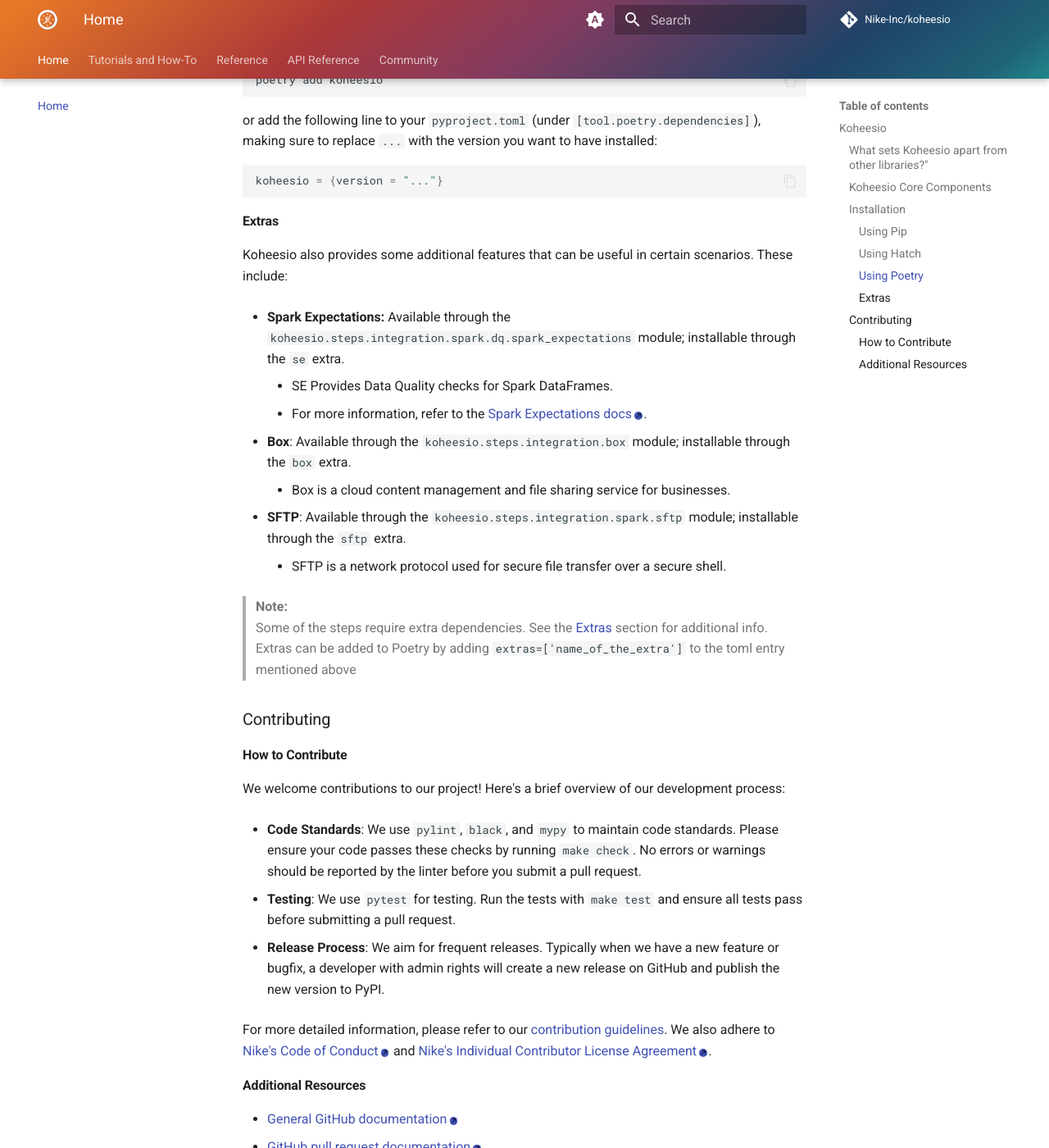
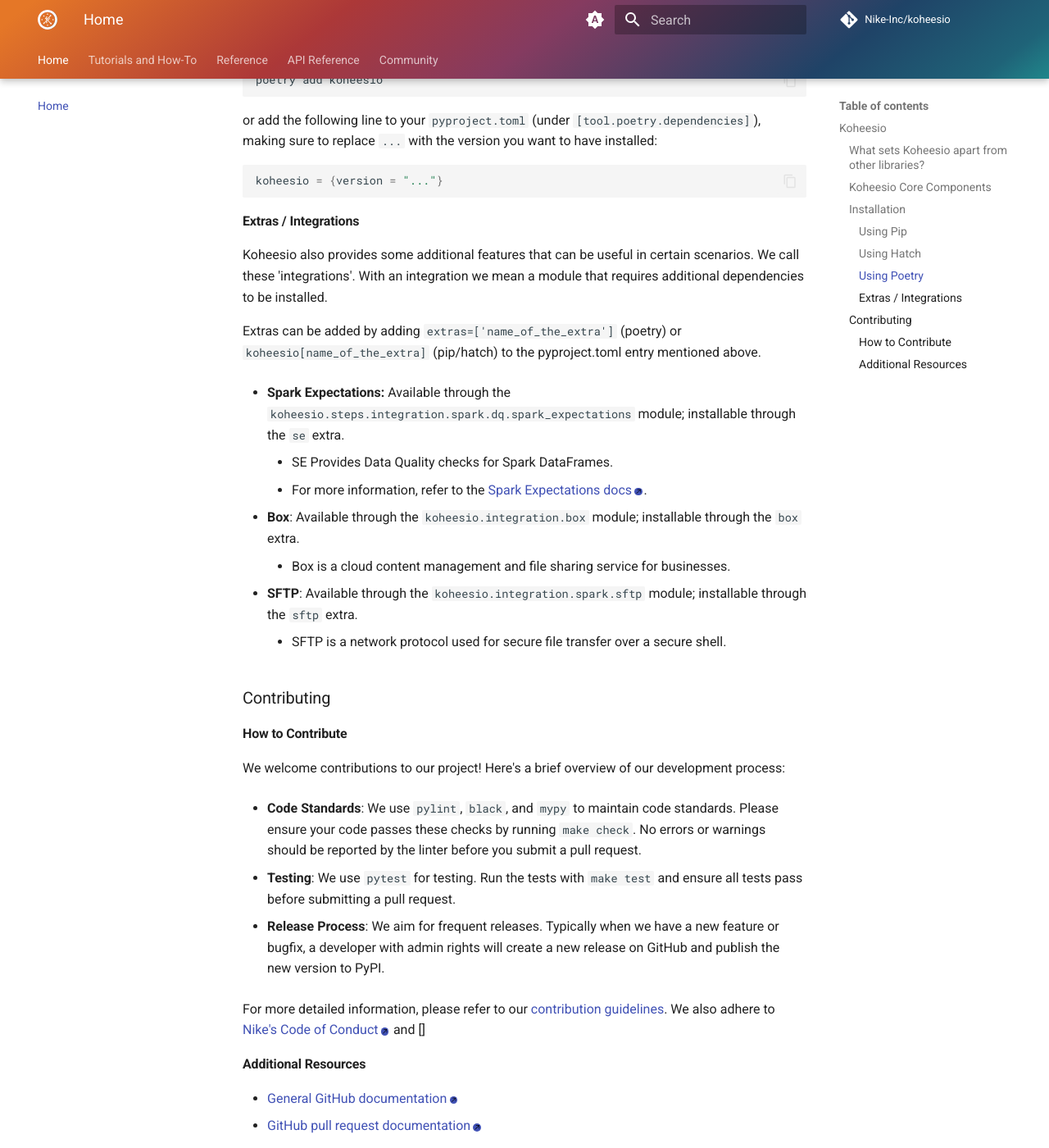
Before and after one commit to Nike-Inc/koheesio, an MkDocs documentation site: the page built from docs/index.md, in a window 1280 px wide and 1400 px high, scrolled down 2658 px. Shown: the whole window at 82% size. Built offline with MkDocs 1.6.1 and Material for MkDocs 9.7.7, drawn with Linux system fonts in a browser that asks for light colours; comment, search, counter and statistics services are not loaded; the version menu is left out; some of the changed text lies outside the part shown.

Commit message:
improvements

````diff
--- a/README.md
+++ b/README.md
@@ -1,13 +1,12 @@
 # Koheesio
 
 <div align="center">
-
 <img src="https://raw.githubusercontent.com/Nike-Inc/koheesio/main/docs/assets/logo_koheesio.svg" alt="Koheesio logo" width="500" role="img">
 </div>
 
 |         |                                                                                                                                                                                                                                                                                                                                                                                                                                                                                                                                                                                                                                                                                                                                                     |
 |---------|-----------------------------------------------------------------------------------------------------------------------------------------------------------------------------------------------------------------------------------------------------------------------------------------------------------------------------------------------------------------------------------------------------------------------------------------------------------------------------------------------------------------------------------------------------------------------------------------------------------------------------------------------------------------------------------------------------------------------------------------------------|
-| CI/CD   | [![CI - Test](https://github.com/Nike-Inc/koheesio/actions/workflows/test.yml/badge.svg)](https://github.com/Nike-Inc/koheesio/actions/workflows/test.yml) [![CD - Build Koheesio](https://github.com/Nike-Inc/koheesio/actions/workflows/build_koheesio.yml/badge.svg)](https://github.com/Nike-Inc/koheesio/actions/workflows/release.yml)                                                                                                                                                                                                                                                                                                                                                                                                 |
+| CI/CD   | [![CI - Test](https://github.com/Nike-Inc/koheesio/actions/workflows/test.yml/badge.svg)](https://github.com/Nike-Inc/koheesio/actions/workflows/test.yml) [![CD - Build Koheesio](https://github.com/Nike-Inc/koheesio/actions/workflows/build_koheesio.yml/badge.svg)](https://github.com/Nike-Inc/koheesio/actions/workflows/release.yml)                                                                                                                                                                                                                                                                                                                                                                                                        |
 | Package | [![PyPI - Version](https://img.shields.io/pypi/v/koheesio.svg?logo=pypi&label=PyPI&logoColor=gold)](https://pypi.org/project/koheesio/) [![PyPI - Python Version](https://img.shields.io/pypi/pyversions/koheesio.svg?logo=python&label=Python&logoColor=gold)](https://pypi.org/project/koheesio/) [![PyPI - Installs](https://img.shields.io/pypi/dm/koheesio.svg?color=blue&label=Installs&logo=pypi&logoColor=gold)](https://pypi.org/project/koheesio/) [![Release - Downloads](https://img.shields.io/github/downloads/Nike-Inc/koheesio/total?label=Downloads)](https://github.com/Nike-Inc/koheesio/releases)                                                                                                                               |
 | Meta    | [![Hatch project](https://img.shields.io/badge/%F0%9F%A5%9A-Hatch-4051b5.svg)](https://github.com/pypa/hatch) [![linting - Ruff](https://img.shields.io/endpoint?url=https://raw.githubusercontent.com/astral-sh/ruff/main/assets/badge/v2.json)](https://github.com/astral-sh/ruff) [![types - Mypy](https://img.shields.io/badge/types-Mypy-blue.svg)](https://github.com/python/mypy) [![docstring - numpydoc](https://img.shields.io/badge/docstring-numpydoc-blue)](https://numpydoc.readthedocs.io/en/latest/format.html) [![code style - black](https://img.shields.io/badge/code%20style-black-000000.svg)](https://github.com/psf/black) [![License - Apache 2.0](https://img.shields.io/badge/License-Apache_2.0-green.svg)](LICENSE.txt) |
 
@@ -30,7 +29,7 @@
 Data Pipelines.
 
 
-### What sets Koheesio apart from other libraries?"
+### What sets Koheesio apart from other libraries?
 Koheesio encapsulates years of data engineering expertise, fostering a collaborative and innovative community. While
 similar libraries exist, Koheesio's focus on data pipelines, integration with PySpark, and specific design for tasks
 like data transformation, ETL jobs, data validation, and large-scale data processing sets it apart.
@@ -51,7 +50,7 @@
     ```text
     ┌─────────┐        ┌──────────────────┐        ┌──────────┐
     │ Input 1 │───────▶│                  ├───────▶│ Output 1 │
-    └─────────┘        │                  │        └────√─────┘
+    └─────────┘        │                  │        └──────────┘
                        │                  │
     ┌─────────┐        │                  │        ┌──────────┐
     │ Input 2 │───────▶│       Step       │───────▶│ Output 2 │
@@ -99,9 +98,13 @@
 koheesio = {version = "..."}
 ```
 
-### Extras
+### Extras / Integrations
 
-Koheesio also provides some additional features that can be useful in certain scenarios. These include:
+Koheesio also provides some additional features that can be useful in certain scenarios. We call these 'integrations'.
+With an integration we mean a module that requires additional dependencies to be installed.
+
+Extras can be added by adding `extras=['name_of_the_extra']` (poetry) or `koheesio[name_of_the_extra]` (pip/hatch) to
+the pyproject.toml entry mentioned above.
 
 - __Spark Expectations:__  Available through the `koheesio.steps.integration.spark.dq.spark_expectations` module; installable through the `se` extra.
     - SE Provides Data Quality checks for Spark DataFrames.
@@ -111,15 +114,13 @@
 [//]: # (    - Brickflow is a workflow orchestration tool that allows you to define and execute workflows in a declarative way.)
 [//]: # (    - For more information, refer to the [Brickflow docs]&#40;https://engineering.nike.com/brickflow&#41;)
 
-- __Box__: Available through the `koheesio.steps.integration.box` module; installable through the `box` extra.
+- __Box__: Available through the `koheesio.integration.box` module; installable through the `box` extra.
     - Box is a cloud content management and file sharing service for businesses.
 
-- __SFTP__: Available through the `koheesio.steps.integration.spark.sftp` module; installable through the `sftp` extra.
+
+- __SFTP__: Available through the `koheesio.integration.spark.sftp` module; installable through the `sftp` extra.
     - SFTP is a network protocol used for secure file transfer over a secure shell.
 
-> __Note:__
-> Some of the steps require extra dependencies. See the [Extras](#extras) section for additional info.
-> Extras can be added to Poetry by adding `extras=['name_of_the_extra']` to the toml entry mentioned above
 
 ## Contributing
 
@@ -138,7 +139,7 @@
   admin rights will create a new release on GitHub and publish the new version to PyPI.
 
 For more detailed information, please refer to our [contribution guidelines](./docs/contribute.md). We also adhere to
-[Nike's Code of Conduct](https://github.com/Nike-Inc/nike-inc.github.io/blob/master/CONDUCT.md) and [Nike's Individual Contributor License Agreement](https://www.clahub.com/agreements/Nike-Inc/fastbreak).
+[Nike's Code of Conduct](https://github.com/Nike-Inc/nike-inc.github.io/blob/master/CONDUCT.md) and []
 
 ### Additional Resources
 
--- a/mkdocs.yml
+++ b/mkdocs.yml
@@ -43,14 +43,13 @@
   - Reference:  # reference folder
     - Concepts:
       - reference/concepts/concepts.md
-      - Steps:
-        - reference/concepts/steps.md
+      - Steps: reference/concepts/step.md
+      - Context: reference/concepts/context.md
+      - Logging: reference/concepts/logging.md
+      - Spark:
         - Readers: reference/concepts/readers.md
         - Writers: reference/concepts/writers.md
         - Transformations: reference/concepts/transformations.md
-      - Tasks: reference/concepts/tasks.md
-      - Context: reference/concepts/context.md
-      - Logging: reference/concepts/logging.md
   - API Reference: api_reference/
   - Community:  # community folder
     - Contribute: community/contribute.md
````
Also changed, not shown: CONTRIBUTING.md (+8 -17 lines), docs/tutorials/onboarding.md (+0 -4 lines).
